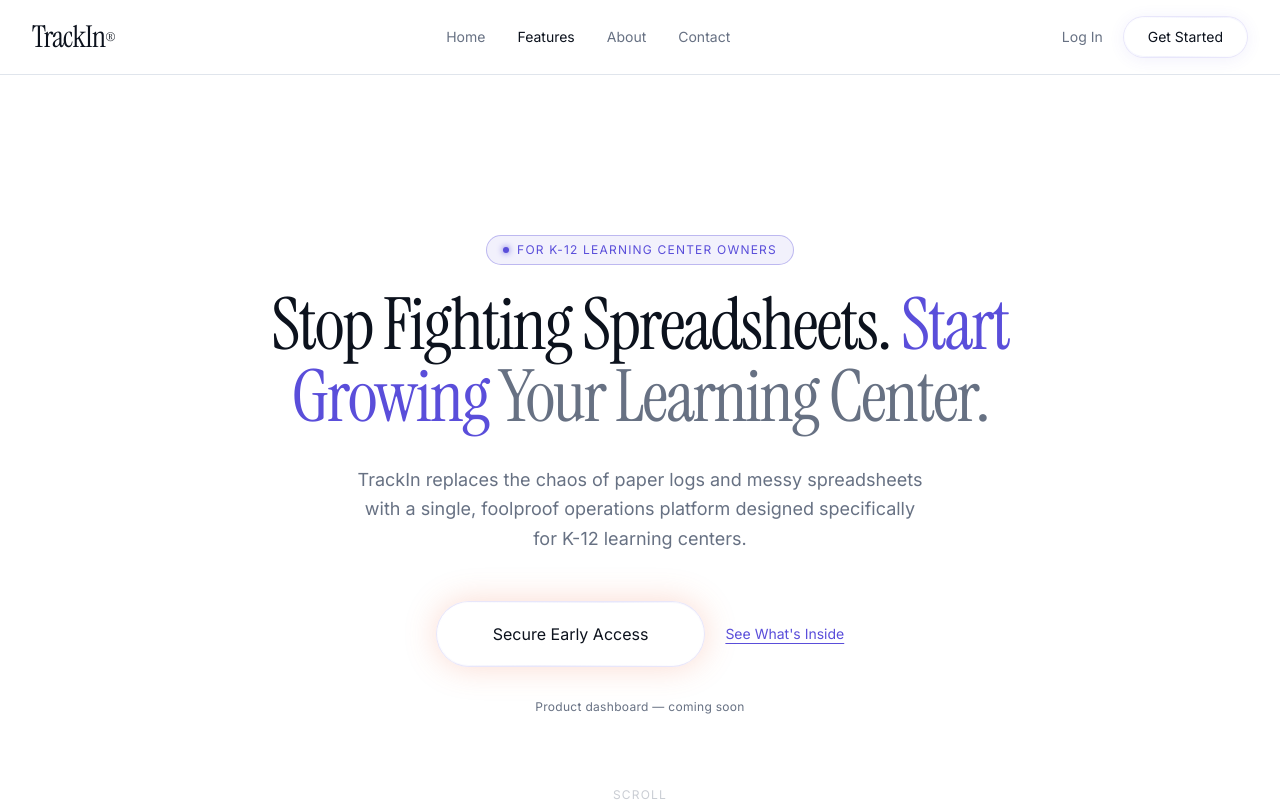
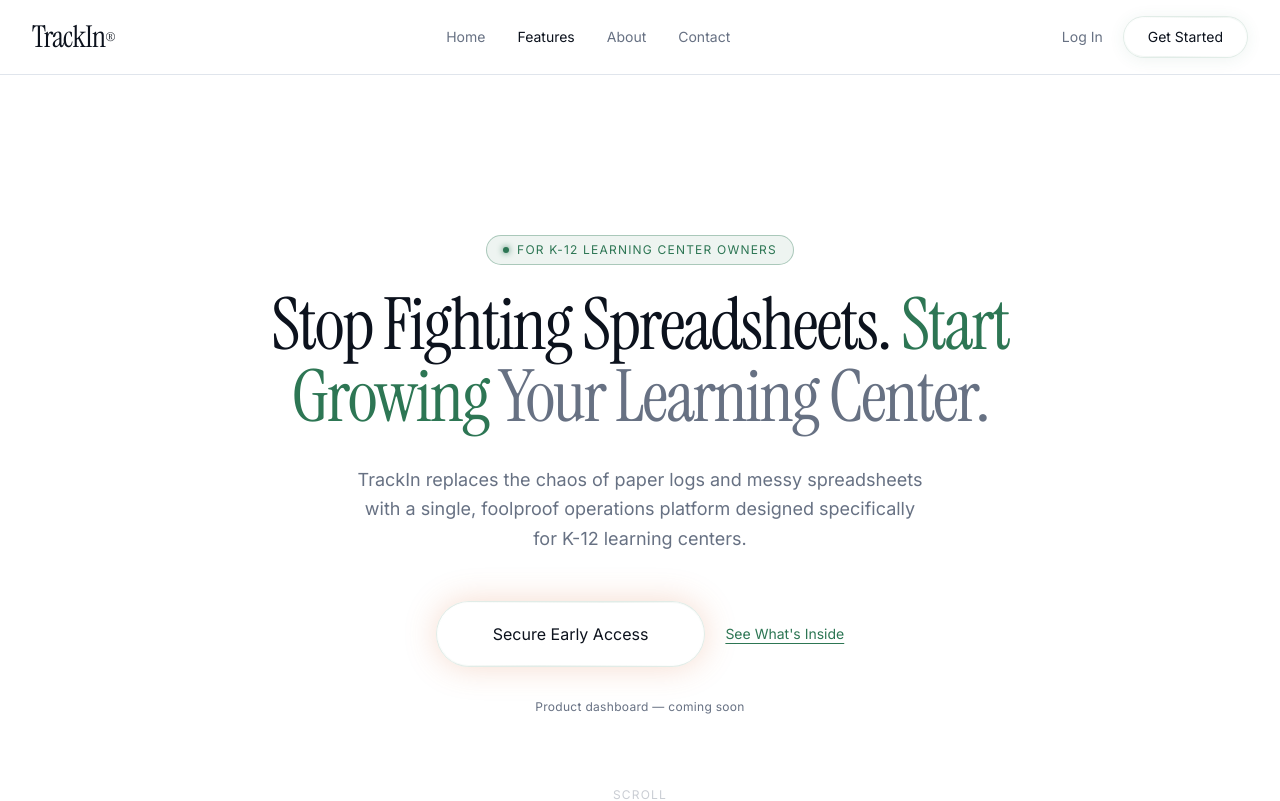
Before and after one commit to spithiya/trackin-landing, a Next.js app: page / in a window 1280 px wide. Shown: the top 801 px of the page. Built offline with nearby package versions, Linux system fonts and the light colour scheme.

Commit message:
Swap to Palette C (forest green + terracotta)

```diff
--- a/app/globals.css
+++ b/app/globals.css
@@ -13,15 +13,15 @@
 }
 
 :root {
-  /* Palette B — Indigo/Violet + Coral */
+  /* Palette C — Forest Green + Sand */
   --background: hsl(0 0% 100%);
   --foreground: hsl(220 40% 8%);
   --muted-foreground: hsl(220 12% 46%);
-  --primary: hsl(245 65% 58%);
+  --primary: hsl(152 45% 32%);
   --primary-foreground: hsl(0 0% 100%);
   --secondary: hsl(214 32% 95%);
   --muted: hsl(214 32% 95%);
-  --accent: hsl(14 85% 60%);
+  --accent: hsl(20 70% 55%);
   --border: hsl(214 25% 88%);
   --input: hsl(214 25% 88%);
   --font-display: var(--font-instrument-serif, 'Instrument Serif', serif);
```
